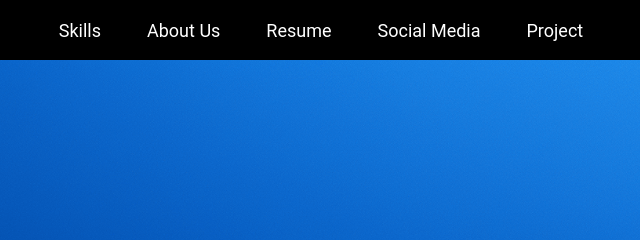
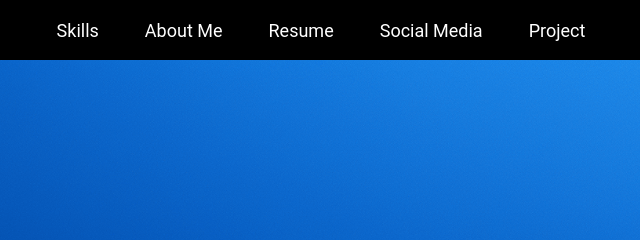
Before and after one commit to Roopbasant007/portfolio, a plain HTML site: page project.html in a window 1280 px wide. Shown: the top 240 px of the page, 319-959 px from the left. Drawn offline with nearby package versions, Linux system fonts and the light colour scheme.

Commit message:
Update project.html

```diff
--- a/project.html
+++ b/project.html
@@ -38,7 +38,7 @@
             </li>
             <li class="nav-item">
               <span onclick="window.location.href='index.html#aboutus';" class="nav-link text-white"
-                id="nav-hover">About Us</span>
+                id="nav-hover">About Me</span>
             </li>
             <li class="nav-item">
               <a href="./Resume.pdf" traget="_blank" class="nav-link text-white" id="nav-hover">Resume</a>
```
